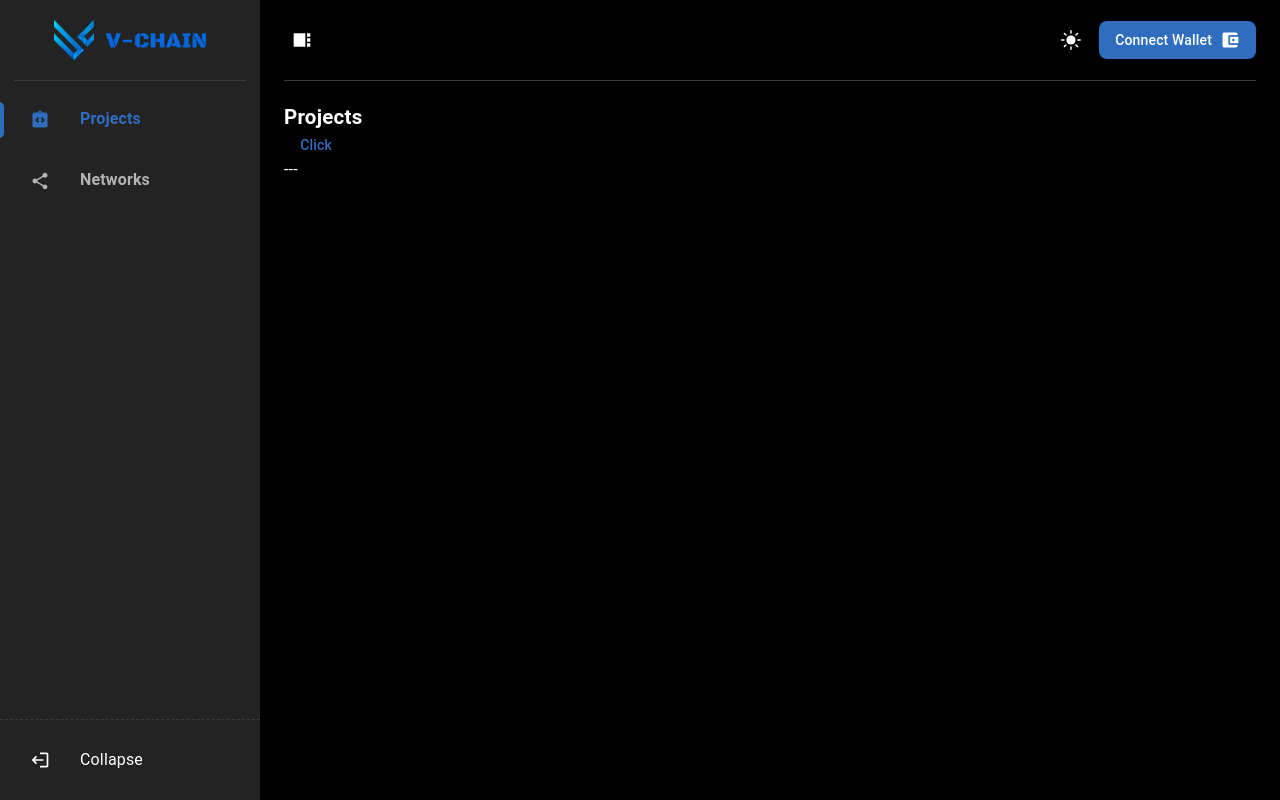
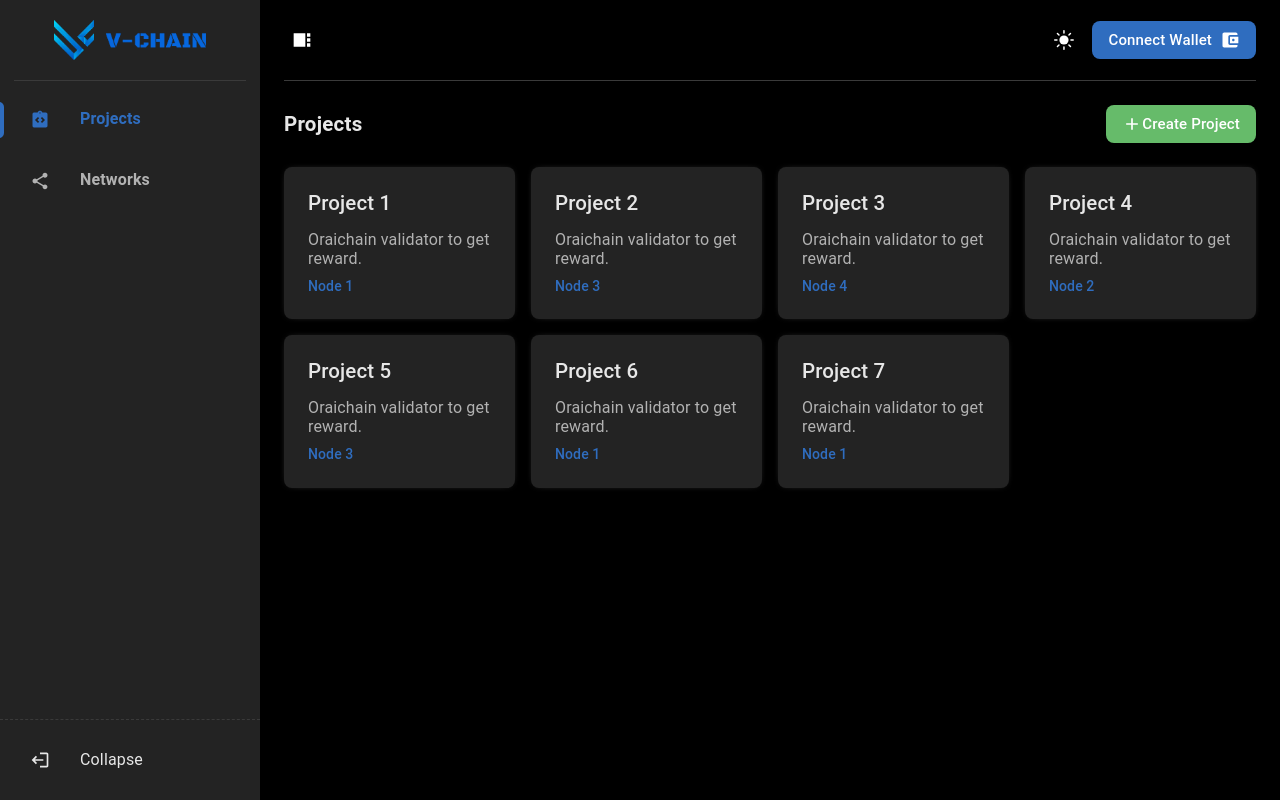
Before and after one commit to Mhieu14/frontend_saas_cosmos, a React (Create React App) app: page /projects in a window 1280 px wide. Built offline with nearby package versions, Linux system fonts and the light colour scheme.

Commit message:
update ui

```diff
--- a/src/common/BoxWrapper.tsx
+++ b/src/common/BoxWrapper.tsx
@@ -1,7 +1,9 @@
 import { Box, styled } from '@mui/material';
+import { layoutConfig } from 'src/contexts/layout-context/layout-context';
 
 export const BoxWrapper = styled(Box)(({ theme }) => ({
     padding: theme.spacing(3),
+    borderRadius: layoutConfig.borderRadius,
     [theme.breakpoints.down('xsm')]: {
         padding: theme.spacing(1.5),
     },
--- /dev/null
+++ b/src/common/ModalCustom.tsx
@@ -0,0 +1,32 @@
+import { Clear } from '@mui/icons-material';
+import { Dialog, DialogTitle, IconButton, Typography } from '@mui/material';
+import { useModalContext } from 'src/contexts/modal-context';
+
+export default function ModalCustom() {
+    const { open, closeModal, content, title } = useModalContext();
+    function closeDialog() {
+        closeModal();
+    }
+
+    return (
+        <Dialog
+            open={open}
+            onClose={closeDialog}
+            fullWidth
+            maxWidth="xsm"
+            sx={(theme) => ({
+                [theme.breakpoints.down('xsm')]: { '& .MuiPaper-root': { maxWidth: '100%!important', margin: '0!important', width: 'calc(100% - 16px)' } },
+            })}
+        >
+            <DialogTitle sx={{ display: 'flex', justifyContent: 'space-between', py: 1, alignItems: 'center', px: { xs: 2, xsm: 3 } }}>
+                <Typography variant="h5" color={'text.primary'}>
+                    {title}
+                </Typography>
+                <IconButton onClick={closeDialog} sx={{ bgcolor: 'divider' }}>
+                    <Clear />
+                </IconButton>
+            </DialogTitle>
+            {content}
+        </Dialog>
+    );
+}
--- /dev/null
+++ b/src/contexts/modal-context/index.tsx
@@ -0,0 +1,31 @@
+import { createContext, ReactNode, useContext, useState } from 'react';
+import { BaseContextProps } from 'src/global.config';
+
+interface ModalContextInterface {
+    open: boolean;
+    title: string;
+    content: ReactNode;
+    closeModal: () => void;
+    openModal: (title: string, content: ReactNode) => void;
+}
+
+const ModalContext = createContext({} as ModalContextInterface);
+
+export function ModalProvider({ children }: BaseContextProps) {
+    const [open, setOpen] = useState<boolean>(false);
+    const [title, setTitle] = useState<string>('');
+    const [content, setContent] = useState<ReactNode>(<></>);
+
+    const closeModal = () => {
+        setOpen(false);
+    };
+    const openModal = (title: string, content: ReactNode) => {
+        setTitle(title);
+        setContent(content);
+        setOpen(true);
+    };
+
+    return <ModalContext.Provider value={{ open, title, content, closeModal, openModal }}>{children}</ModalContext.Provider>;
+}
+
+export const useModalContext = () => useContext(ModalContext);
--- a/src/layout/Layout.tsx
+++ b/src/layout/Layout.tsx
@@ -9,6 +9,8 @@ import Sidebar from './sidebar/Sidebar';
 import Content from './content/Content';
 import { Provider } from 'react-redux';
 import store from 'src/redux-toolkit/stores';
+import { ModalProvider } from 'src/contexts/modal-context';
+import ModalCustom from 'src/common/ModalCustom';
 
 const notistackRef = React.createRef<SnackbarProvider>();
 const onClickDismiss = (key: SnackbarKey) => () => {
@@ -30,10 +32,13 @@ export default function Layout() {
             >
                 <ThemeCustomProvider>
                     <WalletProvider>
-                        <Provider store={store}>
-                            <Sidebar />
-                            <Content />
-                        </Provider>
+                        <ModalProvider>
+                            <Provider store={store}>
+                                <Sidebar />
+                                <Content />
+                                <ModalCustom />
+                            </Provider>
+                        </ModalProvider>
                     </WalletProvider>
                 </ThemeCustomProvider>
             </SnackbarProvider>
--- a/src/layout/content/main-content/MainContent.tsx
+++ b/src/layout/content/main-content/MainContent.tsx
@@ -3,6 +3,9 @@ import { Outlet } from 'react-router-dom';
 
 const MainContentStyle = styled(Box)(({ theme }) => ({
     padding: theme.spacing(3),
+    maxWidth: '1400px',
+    marginLeft: 'auto',
+    marginRight: 'auto',
     [theme.breakpoints.down('xsm')]: {
         padding: theme.spacing(1.5),
     },
--- a/src/themes/theme.ts
+++ b/src/themes/theme.ts
@@ -81,6 +81,33 @@ export function getThemeConfig(mode: THEME_MODE): ThemeOptions {
             keys: ['xs', 'xsm', 'sm', 'md', 'lg', 'xl', 'xxl'],
             values: { xs: 0, xsm: 600, sm: 760, md: 960, lg: 1280, xl: 1440, xxl: 1800 },
         },
+        shadows: [
+            'none',
+            getColor('0px 0px 10px -7px #e7e7e7', '0px 0px 10px -7px #070707'),
+            getColor('0px 0px 10px -2px #9f9f9f', '0px 0px 10px -2px #070707'),
+            '',
+            '',
+            '',
+            '',
+            '',
+            '',
+            '',
+            '',
+            '',
+            '',
+            '',
+            '',
+            '',
+            '',
+            '',
+            '',
+            '',
+            '',
+            '',
+            '',
+            '',
+            '',
+        ],
         palette: {
             mode,
             background: {
@@ -106,10 +133,10 @@ export function getThemeConfig(mode: THEME_MODE): ThemeOptions {
                 main: '#1C8CF3',
                 light: '#25A0E226',
             },
-            success: {
-                main: '#03BD9D',
-                light: '#00BD9026',
-            },
+            // success: {
+            // main: '#2bd180',
+            // light: '#2bd18226',
+            // },
             warning: {
                 main: '#FFBC0A',
                 light: '#FFBC0A26',
@@ -119,7 +146,7 @@ export function getThemeConfig(mode: THEME_MODE): ThemeOptions {
                 light: '#F0654226',
             },
             text: {
-                primary: getColor('#FFFFFF', '#131C23'),
+                primary: getColor('#e7e7e7', '#131C23'),
                 secondary: getColor('#FFFFFFA6', '#a1a1a1'),
             },
             action: {
@@ -141,7 +168,7 @@ export function getThemeConfig(mode: THEME_MODE): ThemeOptions {
             subtitle1: buildVariant(700, 16, 18.75, 0.15),
             subtitle2: buildVariant(500, 16, 18.75, 0.15),
             button: {
-                ...buildVariant(500, 14, 16.41, 0.15),
+                ...buildVariant(500, 15, 15, 0.15),
                 textTransform: 'none',
             },
         },
@@ -279,7 +306,7 @@ export function getThemedComponent(theme: Theme): ThemeOptions {
                 styleOverrides: {
                     root: {
                         padding: theme.spacing(2, 2.5),
-                        backgroundColor: theme.palette.mode === 'dark' ? '#00244D' : '#E6EBF4',
+                        backgroundColor: theme.palette.mode === 'dark' ? theme.palette.primary.main : '#E6EBF4',
                         '&.MuiDialogTitle-root+.MuiDialogContent-root': {
                             paddingTop: theme.spacing(2.5),
                         },
@@ -300,20 +327,20 @@ export function getThemedComponent(theme: Theme): ThemeOptions {
                     tooltip: {
                         ...theme.typography.body3,
                         boxShadow:
-                            theme.palette.mode === 'light' ? 'rgb(0 0 0 / 20%) 0px 0px 2px, rgb(0 0 0 / 10%) 0px 2px 10px' : 'rgb(255 255 255 / 20%) 0px 0px 2px, rgb(185 185 185 / 10%) 0px 2px 10px',
-                        backgroundColor: theme.palette.background.default,
+                            theme.palette.mode === 'dark' ? 'rgb(0 0 0 / 20%) 0px 0px 2px, rgb(0 0 0 / 10%) 0px 2px 10px' : 'rgb(255 255 255 / 20%) 0px 0px 2px, rgb(185 185 185 / 10%) 0px 2px 10px',
+                        backgroundColor: theme.palette.text.primary,
                         padding: theme.spacing(1.5, 2),
                         maxWidth: 400,
-                        color: theme.palette.mode === 'dark' ? '#fff' : '#000',
+                        color: theme.palette.mode === 'light' ? '#fff' : '#000',
                     },
                     arrow: {
                         '&:before': {
                             boxShadow:
-                                theme.palette.mode === 'light'
+                                theme.palette.mode === 'dark'
                                     ? 'rgb(0 0 0 / 20%) 0px 0px 2px, rgb(0 0 0 / 10%) 0px 2px 10px'
                                     : 'rgb(255 255 255 / 20%) 0px 0px 2px, rgb(185 185 185 / 10%) 0px 2px 10px',
                         },
-                        color: theme.palette.background.default,
+                        color: theme.palette.text.primary,
                     },
                 },
             },
--- /dev/null
+++ b/src/views/Projects/CardProject/CardProject.tsx
@@ -0,0 +1,42 @@
+import { Box, Button, Typography } from '@mui/material';
+import { BoxWrapper } from 'src/common/BoxWrapper';
+
+export type CardProjectProps = {
+    name: string;
+    desc: string;
+    nodeNumber: number | string;
+};
+
+export default function CardProject(props: { data: CardProjectProps; index: number }) {
+    const { data, index } = props;
+    return (
+        <BoxWrapper
+            sx={(theme) => ({
+                overflow: 'hidden',
+                position: 'relative',
+                bgcolor: 'background.paper',
+                transition: '0.3s',
+                boxShadow: theme.shadows[1],
+                ':hover': { boxShadow: theme.shadows[2], '& .indexProject': { top: 16, opacity: 0.2 } },
+            })}
+        >
+            <Box
+                className="indexProject"
+                sx={{ transition: 'top 0.5s, opacity 0.5s', position: 'absolute', fontSize: '50px', fontWeight: '500', right: 20, top: -25, color: 'text.secondary', opacity: '0' }}
+            >
+                {index + 1}
+            </Box>
+            <Box>
+                <Typography variant="h5" color="text.primary">
+                    {data.name}
+                </Typography>
+                <Typography variant="body1" color="text.secondary" sx={{ mt: 2 }}>
+                    {data.desc}
+                </Typography>
+                <Typography variant="body3" color="primary.main" sx={{ fontWeight: '500', mt: 1 }}>
+                    Node {data.nodeNumber}
+                </Typography>
+            </Box>
+        </BoxWrapper>
+    );
+}
--- /dev/null
+++ b/src/views/Projects/ModalCreateProject/ModalCreateProject.tsx
@@ -0,0 +1,20 @@
+import { Button, DialogContent, TextField } from '@mui/material';
+import { BoxWrapper } from 'src/common/BoxWrapper';
+
+type Props = {};
+
+export default function ModalCreateProject({}: Props) {
+    return (
+        <DialogContent>
+            <TextField fullWidth label="Project name"></TextField>
+            <br />
+            <br />
+            <TextField fullWidth label="Description"></TextField>
+            <br />
+            <br />
+            <Button variant="contained" sx={{ margin: 'auto', display: 'block' }}>
+                Create New
+            </Button>
+        </DialogContent>
+    );
+}
--- a/src/views/Projects/Projects.tsx
+++ b/src/views/Projects/Projects.tsx
@@ -1,15 +1,68 @@
-import { Box, Button, Typography } from '@mui/material';
-import { useDispatch } from 'react-redux';
-import { useUserSlice } from 'src/redux-toolkit/slice/userSlice/userSlice';
+import { Add } from '@mui/icons-material';
+import { Box, Button, Grid, Typography } from '@mui/material';
+import { useModalContext } from 'src/contexts/modal-context';
+import CardProject, { CardProjectProps } from './CardProject/CardProject';
+import ModalCreateProject from './ModalCreateProject/ModalCreateProject';
 
 export default function Projects() {
-    const { action, state } = useUserSlice();
-    const dispatch = useDispatch();
+    const { openModal } = useModalContext();
+    const fakeData: CardProjectProps[] = [
+        {
+            name: 'Project 1',
+            desc: 'Oraichain validator to get reward.',
+            nodeNumber: 1,
+        },
+        {
+            name: 'Project 2',
+            desc: 'Oraichain validator to get reward.',
+            nodeNumber: 3,
+        },
+        {
+            name: 'Project 3',
+            desc: 'Oraichain validator to get reward.',
+            nodeNumber: 4,
+        },
+        {
+            name: 'Project 4',
+            desc: 'Oraichain validator to get reward.',
+            nodeNumber: 2,
+        },
+        {
+            name: 'Project 5',
+            desc: 'Oraichain validator to get reward.',
+            nodeNumber: 3,
+        },
+        {
+            name: 'Project 6',
+            desc: 'Oraichain validator to get reward.',
+            nodeNumber: 1,
+        },
+        {
+            name: 'Project 7',
+            desc: 'Oraichain validator to get reward.',
+            nodeNumber: 1,
+        },
+    ];
+
     return (
         <Box>
-            <Typography variant="h4">Projects</Typography>
-            <Button onClick={() => dispatch(action.getAddress())}>Click</Button>
-            <div>{state.data || '---'}</div>
+            <Box sx={{ display: 'flex', justifyContent: 'space-between', alignItems: 'center' }}>
+                <Typography variant="h4">Projects</Typography>
+                <Button variant="contained" color="success" sx={{ color: 'white' }} onClick={() => openModal('Create new project', <ModalCreateProject />)}>
+                    <Add /> Create Project
+                </Button>
+            </Box>
+            <Box sx={{ mt: 3 }}>
+                <Grid container spacing={2}>
+                    {fakeData.map((project, index) => {
+                        return (
+                            <Grid key={'project' + project.name + index} item xs={12} xsm={6} md={4} lg={3}>
+                                <CardProject data={project} index={index} />
+                            </Grid>
+                        );
+                    })}
+                </Grid>
+            </Box>
         </Box>
     );
 }
```
